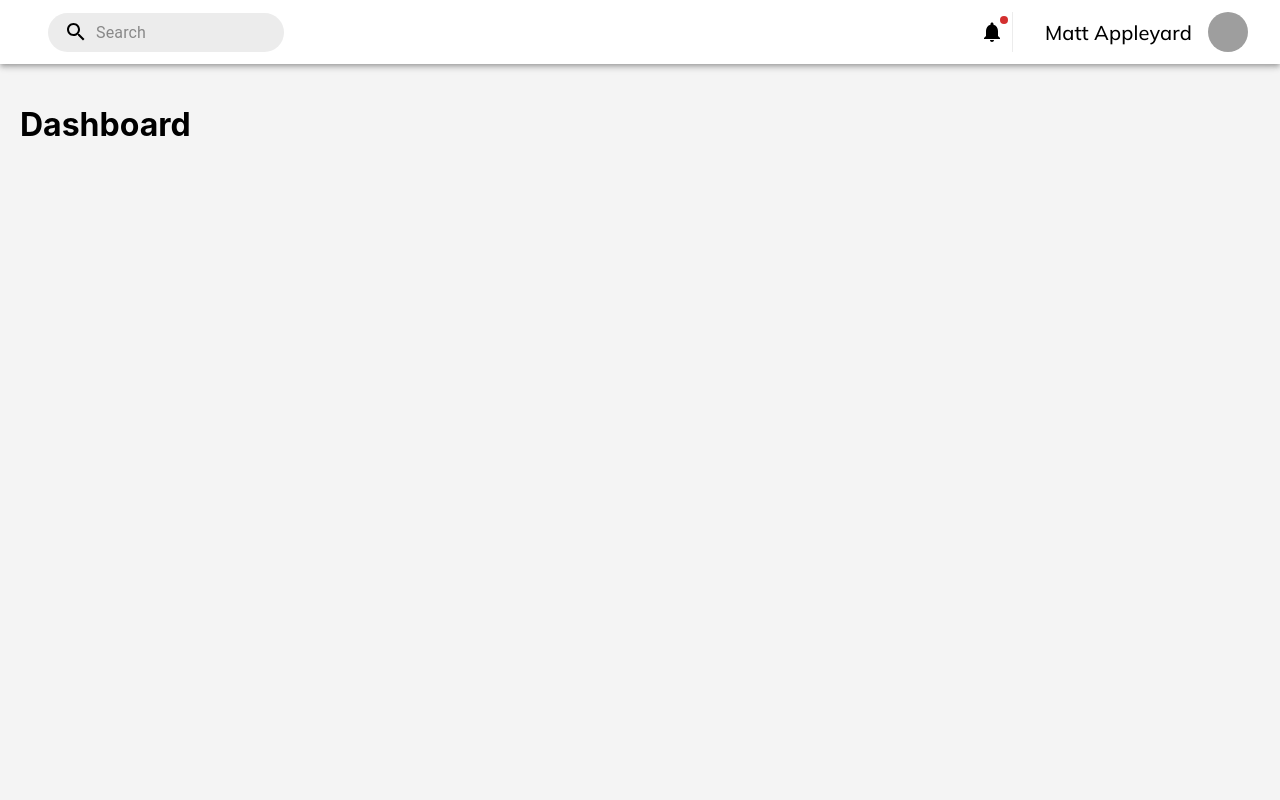
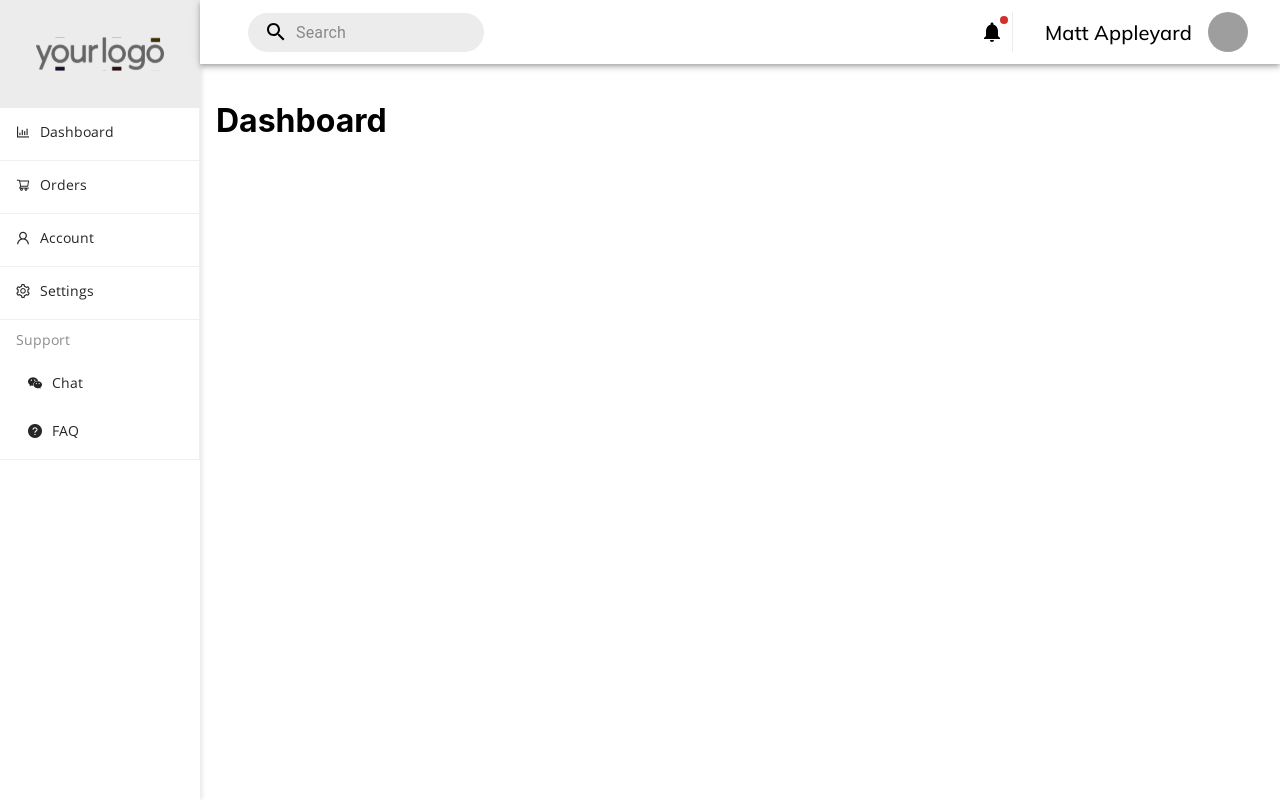
Before and after one commit to TanviPooranmal/StockTrack, a React (Create React App) app in the folder stocktrack/: page / in a window 1280 px wide. Built offline with nearby package versions, Linux system fonts and the light colour scheme; grey boxes are pictures that could not be loaded; the HTML template or start-up script is replaced by a standard one.

Commit message:
Create Sidebar component

```diff
--- a/stocktrack/src/components/Sidebar/sidebar.jsx
+++ b/stocktrack/src/components/Sidebar/sidebar.jsx
@@ -0,0 +1,62 @@
+import React from 'react';
+import { Box, Typography } from '@mui/material';
+import { ReactComponent as SidebarTabsSVG } from '../../assets/Menu_light.svg';
+import { ReactComponent as LogoSVG } from '../../assets/Logo.svg';
+
+const Sidebar = () => {
+  return (
+    <Box
+      sx={{
+        width: '12.5em',
+        height: '100vh',
+        backgroundColor: '#FFFFFF',
+        boxShadow: '2px 0px 5px rgba(0, 0, 0, 0.1)',
+        display: 'flex',
+        flexDirection: 'column',
+        justifyContent: 'space-between',
+        boxSizing: 'border-box',
+      }}
+    >
+      {/* Top Section */}
+      <div>
+        {/* Logo */}
+        <Box
+          sx={{
+            height: '4.5em',
+            width: '100%',
+            padding: '1.5em',
+            backgroundColor: '#ECECEC',
+            display: 'flex',
+            alignItems: 'center',
+            justifyContent: 'center',
+            fontSize: '1.5rem',
+            fontWeight: 'bold',
+            textAlign: 'center',
+            gap: '0.375em',
+            boxSizing: 'border-box',
+            margin: 0,
+          }}
+        >
+          <LogoSVG style={{ height: '100%', width: 'auto' }} />
+        </Box>
+
+        {/* SVG for Tab List */}
+        <Box
+          sx={{
+            flexGrow: 1,
+            display: 'flex',
+            alignItems: 'center',
+            justifyContent: 'center',
+            width: '100%',
+            height: '22em',
+            overflow: 'hidden',
+          }}
+        >
+          <SidebarTabsSVG style={{ width: '100%', height: 'auto' }} />
+        </Box>
+      </div>
+    </Box>
+  );
+};
+
+export default Sidebar;
--- a/stocktrack/src/css/dashboard.module.css
+++ b/stocktrack/src/css/dashboard.module.css
@@ -1,12 +1,28 @@
 .dashboard {
-    display: flex;
-    flex-direction: column;
-    height: 100vh; /* Full viewport height */
-    background-color: #f4f4f4; /* Light background color */
-  }
+  display: flex;
+  height: 100vh;
+}
 
-  .content {
-    padding: 20px;
-    flex: 1; /* Takes up remaining space below the TopBar */
-    overflow-y: auto; /* Allows scrolling if content overflows */
-  }
+.sidebar {
+  width: 250px; /* Width of the Sidebar */
+  height: 100vh; /* Full height */
+  background-color: #ffffff; /* Background color for Sidebar */
+  box-shadow: 2px 0px 5px rgba(0, 0, 0, 0.1); /* Shadow effect */
+}
+
+.mainContent {
+  flex: 1; /* Take up remaining width */
+  display: flex;
+  flex-direction: column;
+}
+
+.topBar {
+  width: 100%; /* Full width */
+  background-color: #ffffff; /* Background color for TopBar */
+  box-shadow: 0px 2px 5px rgba(0, 0, 0, 0.1); /* Shadow effect */
+}
+
+.content {
+  flex: 1; /* Take up remaining height */
+  padding: 1rem;
+}
--- a/stocktrack/src/pages/Dashboard.js
+++ b/stocktrack/src/pages/Dashboard.js
@@ -1,14 +1,20 @@
 import React from 'react';
-import TopBar from '../components/Topbar/topbar';
+import {
+  TopBar,
+  Sidebar
+} from '../components';
 import styles from '../css/dashboard.module.css';
 
 const Dashboard = () => {
   return (
     <div className={styles.dashboard}>
-      <TopBar />
-      <div className={styles.content}>
-        <h1>Dashboard</h1>
-        {/* Add more content or components for the dashboard here */}
+      <Sidebar />
+      <div className={styles.mainContent}>
+        <TopBar />
+        <div className={styles.content}>
+          <h1>Dashboard</h1>
+          {/* Add more content or components for the dashboard here */}
+        </div>
       </div>
     </div>
   );
```
Also changed, not shown: stocktrack/src/assets/Logo.svg (added), stocktrack/src/assets/Menu_light.svg (added).
